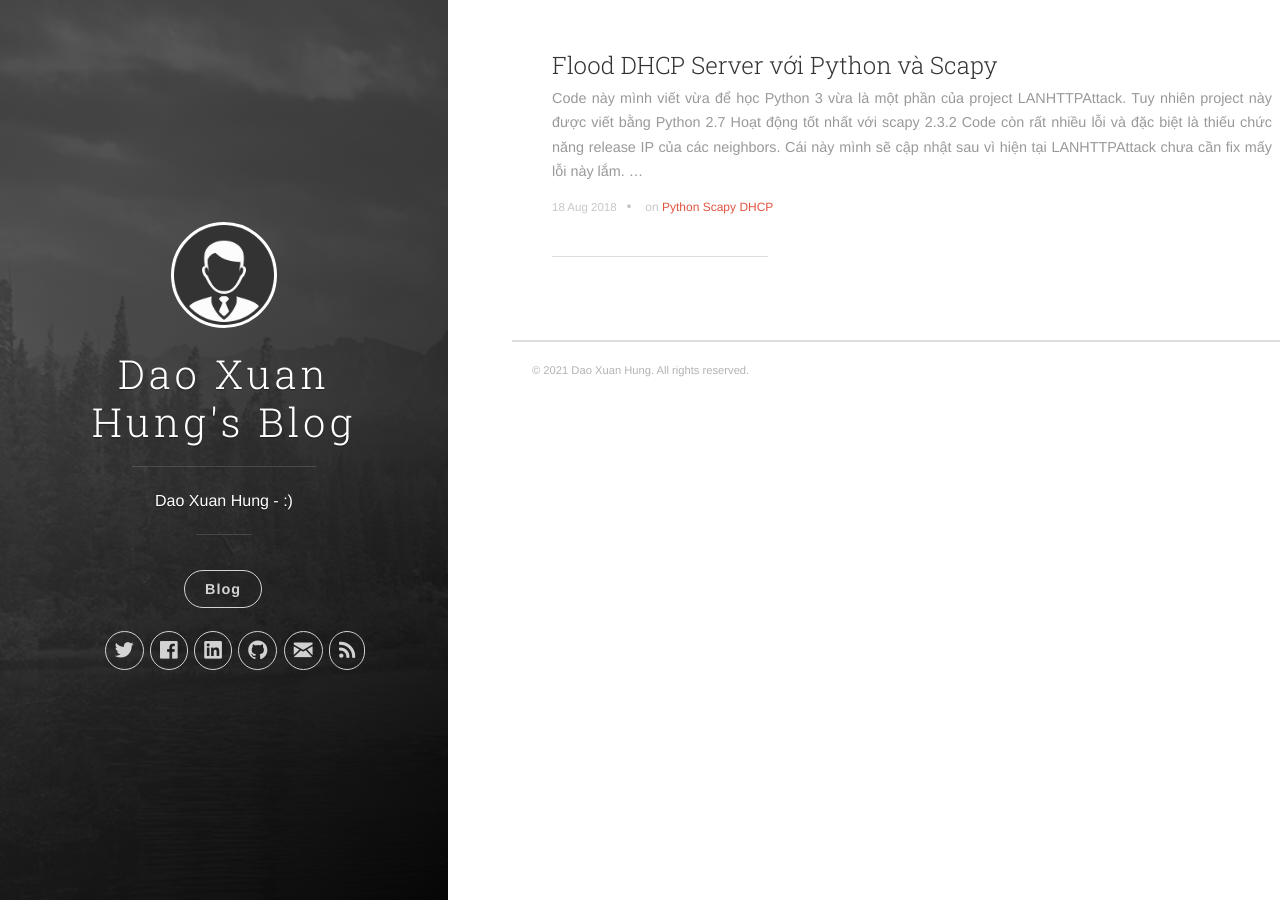
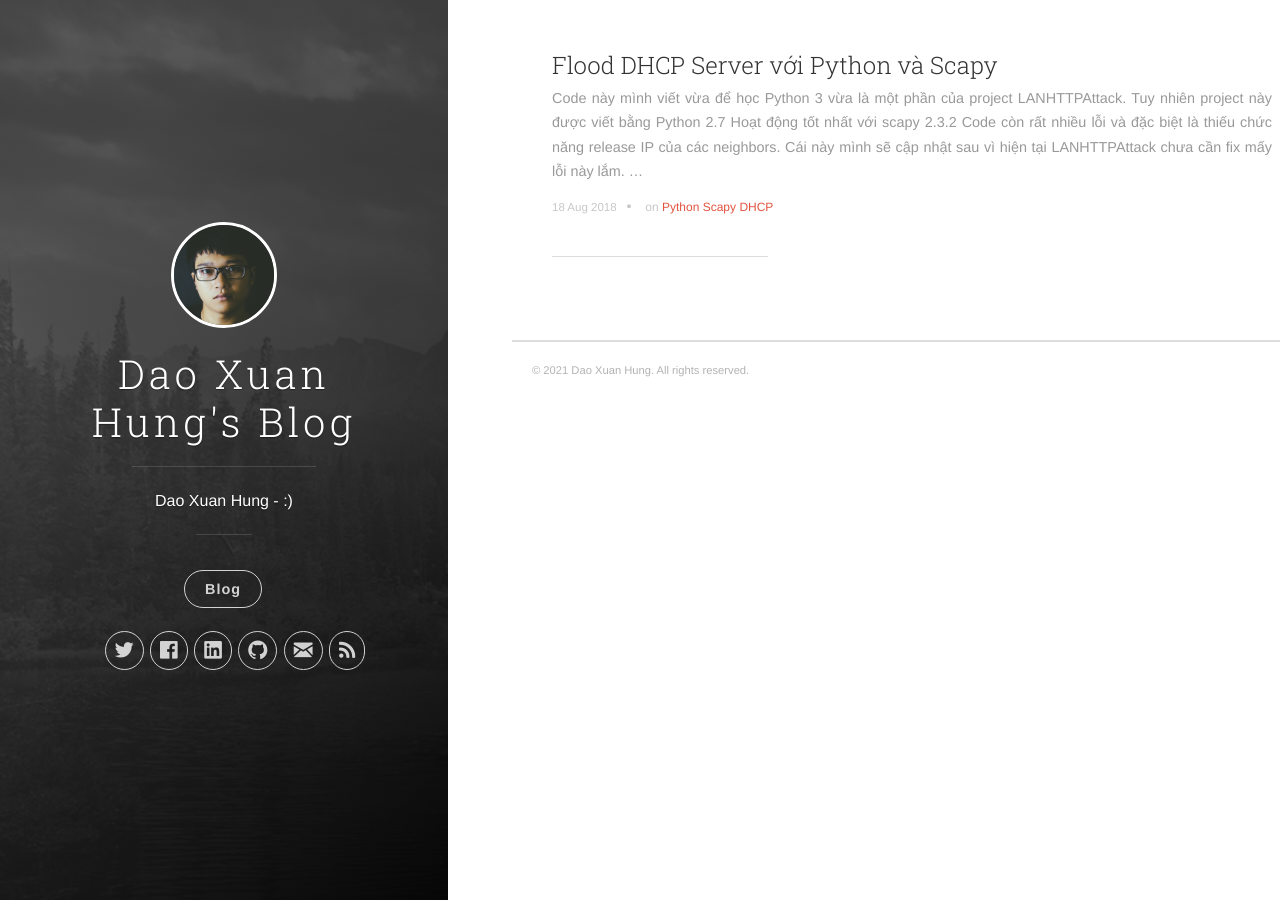
Before and after one commit to daoxuanhung/daoxuanhung.github.io, a Jekyll site: the page built from index.html, in a window 1280 px wide. Built offline with Jekyll 4.4.1, drawn with Linux system fonts in a browser that asks for light colours; the list of posts is cut into pages by our own code.

Commit message:
update profile image

```diff
--- a/_includes/header.html
+++ b/_includes/header.html
@@ -9,7 +9,7 @@
     <div class="panel-main__inner panel-inverted">
     <div class="panel-main__content">
         <a href="{{ site.baseurl }}/" title="link to home of {{ site.title }}">
-          <img src="{{ site.baseurl }}/images/profile.jpg" class="user-image" alt="My Profile Photo">
+          <img src="{{ site.baseurl }}/images/profile2.jpg" class="user-image" alt="My Profile Photo">
           <h1 class="panel-cover__title panel-title">{{ site.title }}</h1>
         </a>
         <hr class="panel-cover__divider">
```
Also changed, not shown: images/profile2.jpg (added).
